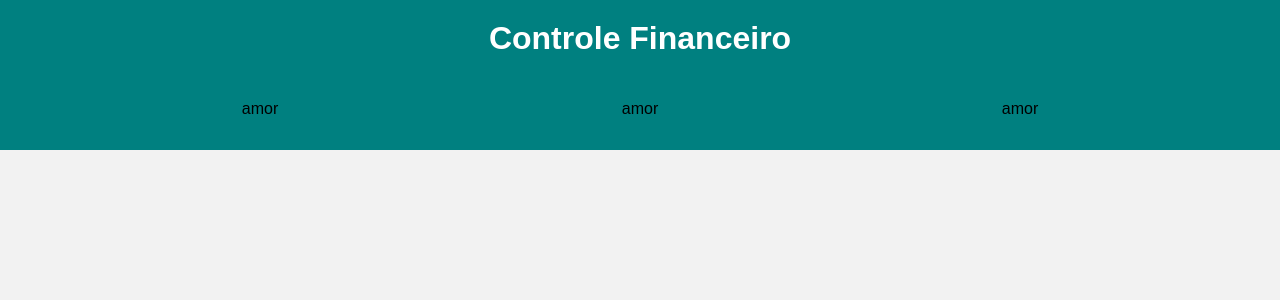
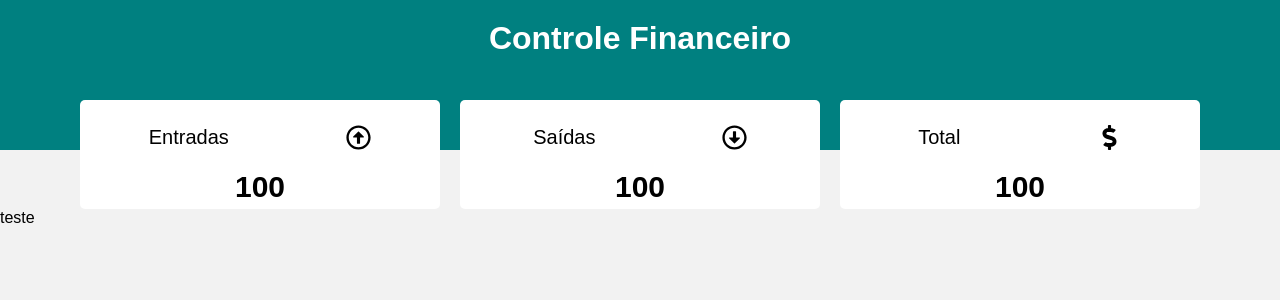
Before and after one commit to JeandeAndradeNeves/REACTJS-Controle-de-Financas, a React (Create React App) app: page / in a window 1280 px wide. Shown: the top 300 px of the page. Built offline with nearby package versions, Linux system fonts and the light colour scheme; a web font is replaced by a local one.

Commit message:
Componente form e estilizações

```diff
--- a/src/App.js
+++ b/src/App.js
@@ -2,12 +2,14 @@
 import Header from "./components/Header";
 import Resume from "./components/Resume";
 import Globalstyle from "./styles/global";
+import Form from "./components/Form";
 
 const App = () => {
   return (
     <>
        <Header/>
        <Resume/>
+       <Form/>
        <Globalstyle/>
     </>
   );
--- /dev/null
+++ b/src/components/Form/index.js
@@ -0,0 +1,12 @@
+import React,{useState} from "react";
+import * as C from "./styles";
+
+const Form = () => {
+
+
+return (<div>teste</div>
+
+  );
+};
+
+export default Form;
--- /dev/null
+++ b/src/components/Form/styles.js
@@ -0,0 +1,52 @@
+import styled from "styled-components";
+
+export const Container = styled.div`
+  max-width: 1120px;
+  margin: 20px auto;
+  width: 98%;
+  background-color: #fff;
+  box-shadow: 0px 0px 5px #ccc;
+  border-radius: 5px;
+  display: flex;
+  justify-content: space-around;
+  padding: 15px 0px;
+  gap: 10px;
+  @media (max-width: 750px) {
+    display: grid;
+  }
+`;
+
+export const InputContent = styled.div`
+  display: flex;
+  flex-direction: column;
+`;
+
+export const Label = styled.label``;
+
+export const Input = styled.input`
+  outline: none;
+  border-radius: 5px;
+  padding: 5px 10px;
+  font-size: 15px;
+  border: 1px solid #ccc;
+`;
+
+export const RadioGroup = styled.div`
+  display: flex;
+  align-items: center;
+  input {
+    margin-left: 20px;
+    margin-right: 5px;
+    accent-color: black;
+    margin-top: 0;
+  }
+`;
+
+export const Button = styled.button`
+  padding: 5px 10px;
+  border: none;
+  border-radius: 5px;
+  cursor: pointer;
+  color: white;
+  background-color: teal;
+`;
--- a/src/components/Resume/index.js
+++ b/src/components/Resume/index.js
@@ -1,13 +1,18 @@
 import React from "react";
 import ResumeItem from "../ResumeItem";
 import * as C from "./styles";
+import {
+  FaRegArrowAltCircleUp,
+  FaRegArrowAltCircleDown,
+  FaDollarSign,
+} from "react-icons/fa";
 
 const Resume = () => {
   return (
   <C.Container>
-    <ResumeItem/>
-    <ResumeItem/>
-    <ResumeItem/>
+    <ResumeItem title="Entradas" Icon={FaRegArrowAltCircleUp} value={100}/>
+    <ResumeItem title="Saídas" Icon={FaRegArrowAltCircleDown} value={100}/>
+    <ResumeItem title="Total" Icon={FaDollarSign} value={100}/>
   </C.Container>
   )
 };
--- a/src/components/ResumeItem/index.js
+++ b/src/components/ResumeItem/index.js
@@ -1,8 +1,15 @@
 import React from "react";
 import * as C from "./styles";
 
-const ResumeItem = () => {
-  return (<div>amor</div>
+const ResumeItem = ({ title, Icon , value }) => {
+  return (
+    <C.Container>
+      <C.Header>
+        <C.HeaderTitle>{title}</C.HeaderTitle>
+        <Icon/>
+      </C.Header>
+      <C.Total>{value}</C.Total>
+    </C.Container>
   );
 };
 
--- a/src/components/ResumeItem/styles.js
+++ b/src/components/ResumeItem/styles.js
@@ -0,0 +1,50 @@
+import styled from "styled-components";
+
+export const Container = styled.div`
+  display:flex;
+  flex-direction:column;
+  align-items:center;
+  background-color:#fff;
+  border-radius:5px;
+  padding:5px 15px;
+  width:30%;
+  @media (max-width: 750px){
+    width:20px;
+
+    p {
+        font-size:12px;
+    }
+
+    span {
+        font-size:20px;
+    }
+
+    svg {
+        display:none;
+    }
+  }
+`;
+
+export const Header = styled.header`
+  display:flex;
+  align-items:center;
+  background-color:#fff;
+  justify-content:space-around;
+  width:100%;
+  gap:10px;
+  margin:20px;
+
+    svg {
+      width:25px;
+      height:25px;
+    }
+`;
+
+export const HeaderTitle = styled.p`
+  font-size:20px;
+`;
+
+export const Total = styled.span`
+  font-size:30px;
+  font-weight:bold;
+`;
```
